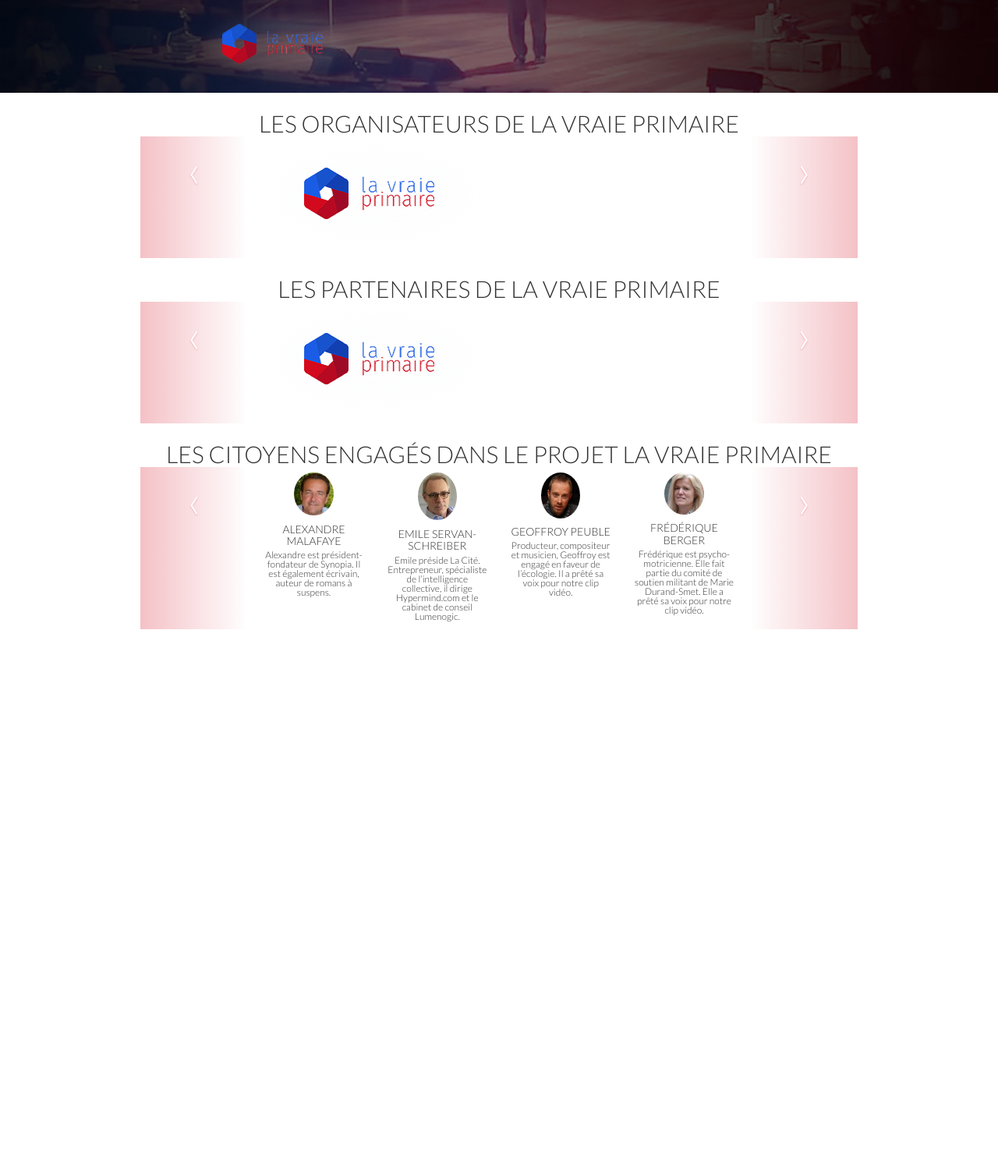
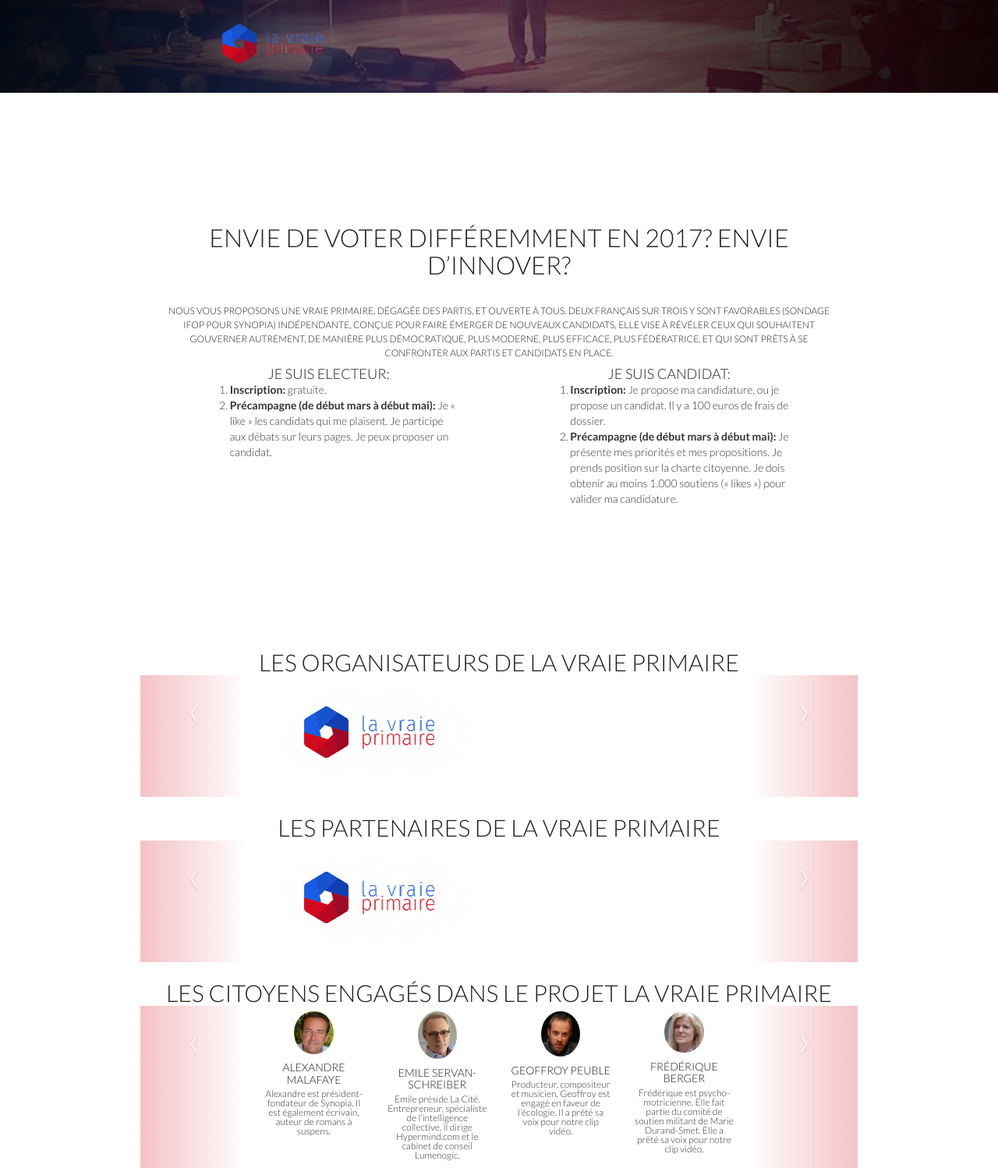
Before and after one commit to LaVraiePrimaire/lavraieprimaire.github.io, a Jekyll site: the page aboutus.html, which Jekyll copies as it is, in a window 1280 px wide. Shown: the whole page at 78% size. Built offline with Jekyll 4.4.1, drawn with Linux system fonts in a browser that asks for light colours; nearby versions of some CDN libraries; before the commit the page ends 900 px from its top, so only the background shows below that.

Commit message:
working on about

```diff
--- a/aboutus.html
+++ b/aboutus.html
@@ -45,6 +45,81 @@
             <img src ="img/logos/lvplogo.png" class = "logo img-left">
         </div>
     </header>
+
+    <section id="process">
+        <div>
+            <div class="row">
+            	<div class="col-xs-2">
+            	</div>
+                <div class="col-xs-8 text-center">
+                	<div class="row">
+	                    <h2 class="section-heading">Envie de voter différemment en 2017? Envie d’innover?</h2>
+	                    <h6>Nous vous proposons une vraie primaire, dégagée des partis, et ouverte à tous.
+							Deux français sur trois y sont favorables (sondage Ifop pour Synopia)
+							Indépendante, conçue pour faire émerger de nouveaux candidats,
+							elle vise à révéler ceux qui souhaitent gouverner autrement,
+							de manière plus démocratique, plus moderne, plus efficace, plus fédératrice,
+							et qui sont prêts à se confronter aux partis et candidats en place.</h6>
+					</div>
+					<div class="row">
+						<div class="col-xs-6">
+							<div class="row">
+								<h4>JE SUIS ELECTEUR:</h4>
+							</div>
+							<div class="row">
+								<div class ="col-xs-1">
+								</div>
+								<div class ="col-xs-10">
+									<ol>
+										<li>
+											<b>Inscription:</b> gratuite.
+										</li>
+										<li>
+											<b>Précampagne (de début mars à début mai):</b>
+											Je « like » les candidats qui me plaisent.
+											Je participe aux débats sur leurs pages.
+											Je peux proposer un candidat.
+										</li>
+									</ol>
+								</div>
+								<div class="col-xs-1">
+								</div>
+							</div>
+            			</div>
+            			<div class="col-xs-6">
+							<div class="row">
+								<h4>JE SUIS CANDIDAT:</h4>
+							</div>
+							<div class="row">
+								<div class ="col-xs-1">
+								</div>
+								<div class ="col-xs-10">
+									<ol>
+										<li>
+											<b>Inscription:</b> Je propose ma candidature,
+											ou je propose un candidat.
+											Il y a 100 euros de frais de dossier.
+										</li>
+										<li>
+											<b>Précampagne (de début mars à début mai):</b>
+											Je présente mes priorités et mes propositions.
+											Je prends position sur la charte citoyenne.
+											Je dois obtenir au moins 1.000 soutiens (« likes ») pour valider ma candidature.
+										</li>
+									</ol>
+								</div>
+								<div class="col-xs-1">
+								</div>
+							</div>
+						</div>
+					</div>
+                </div>
+                <div class="col-xs-2">
+            	</div>
+            </div>
+        </div>
+    </section>
+
 
     <div class="container" id="organizers">
     	<h2 class="section-heading">Les Organisateurs de La Vraie Primaire</h2>
--- a/css/aboutus.css
+++ b/css/aboutus.css
@@ -91,3 +91,7 @@
 h5 {
 	margin-bottom: 5px;
 }
+
+ol {
+	text-align: left;
+}
--- a/css/agency.css
+++ b/css/agency.css
@@ -20,7 +20,7 @@ body {
 
 p {
     font-size: 1vw;
-    line-height: 1.75;
+    line-height: 12;
 }
 
 p.large {
@@ -58,6 +58,11 @@ h6 {
     margin: 0 0 0 0;
     padding-top: 2%;
     text-align: center;
+    color: #211E16;
+}
+
+h6 {
+    line-height: 1.5;
 }
 
 .logo {
```
